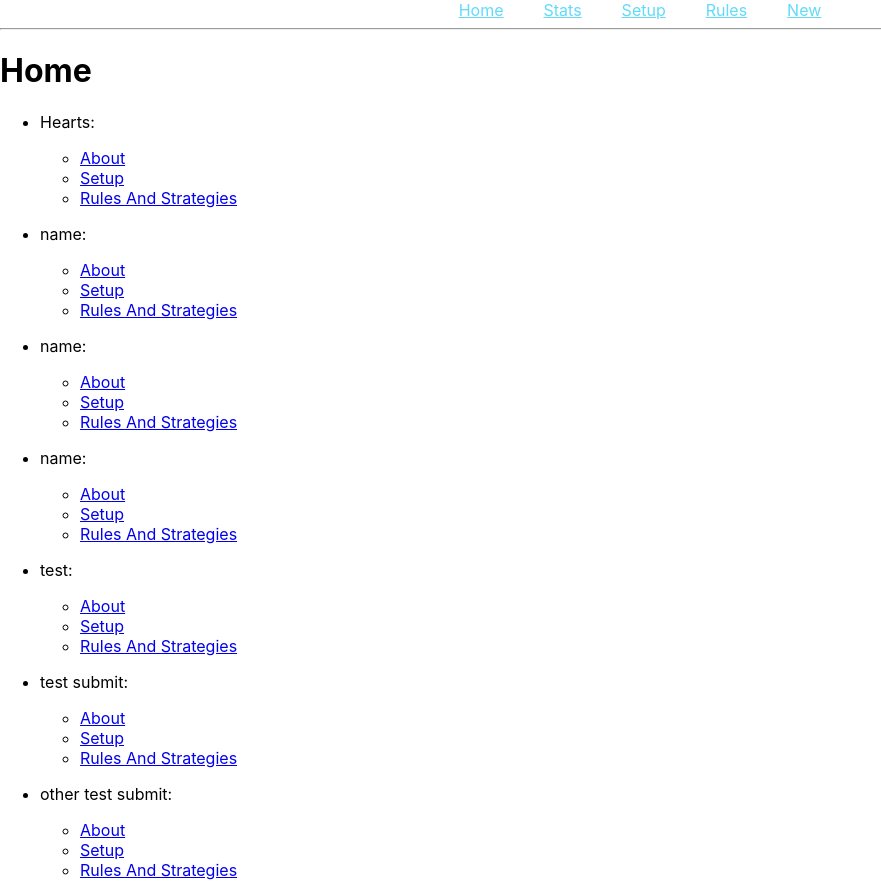
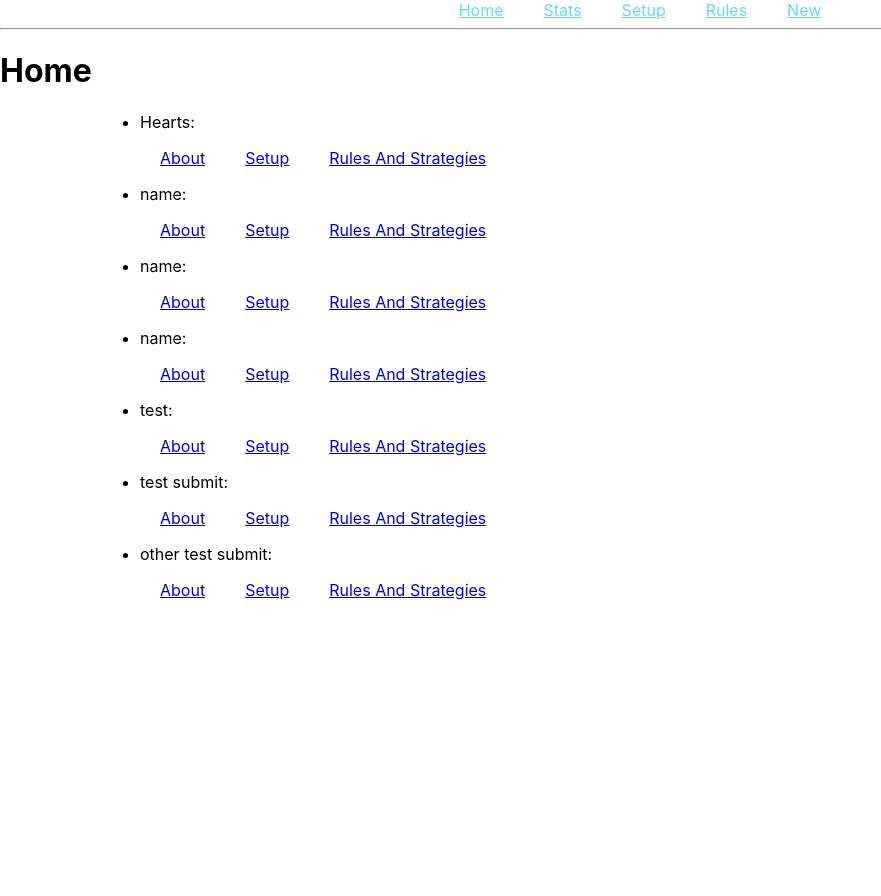
Before and after one commit to ckelly38/gamesrulessetuplist, a React (Create React App) app: page / in a window 1280 px wide. Shown: the whole page, without its empty margins (0-881 px from the left). After the commit the page ends 800 px from the top, so only its background shows below. Built offline with nearby package versions, Linux system fonts and the light colour scheme; data requests are answered from the project's data file.

Commit message:
this styles up the home component a bit

```diff
--- a/src/Home.js
+++ b/src/Home.js
@@ -6,24 +6,19 @@ function Home({games})
     const gameobjs = games.map((game) => (
         <li key={game.id} id={game.id}>
             <p>{game.name}:</p>
-            <ul>
-                <li>
-                    <NavLink to={"/" + game.id + "/about"}>About</NavLink>
-                </li>
-                <li>
-                    <NavLink to={"/" + game.id + "/setup"}>Setup</NavLink>
-                </li>
-                <li>
-                    <NavLink to={"/" + game.id + "/rules"}>Rules And Strategies</NavLink>
-                </li>
-            </ul>
+            <NavLink style={{paddingLeft: "20px", paddingRight: "20px"}}
+                to={"/" + game.id + "/about"}>About</NavLink>
+            <NavLink style={{paddingLeft: "20px", paddingRight: "20px"}}
+                to={"/" + game.id + "/setup"}>Setup</NavLink>
+            <NavLink style={{paddingLeft: "20px", paddingRight: "20px"}}
+                to={"/" + game.id + "/rules"}>Rules And Strategies</NavLink>
         </li>
     ));
 
     return (
         <div>
             <h1>Home</h1>
-            <ul>{gameobjs}</ul>
+            <ul style={{marginLeft: "100px"}}>{gameobjs}</ul>
         </div>
     );
 }
```
